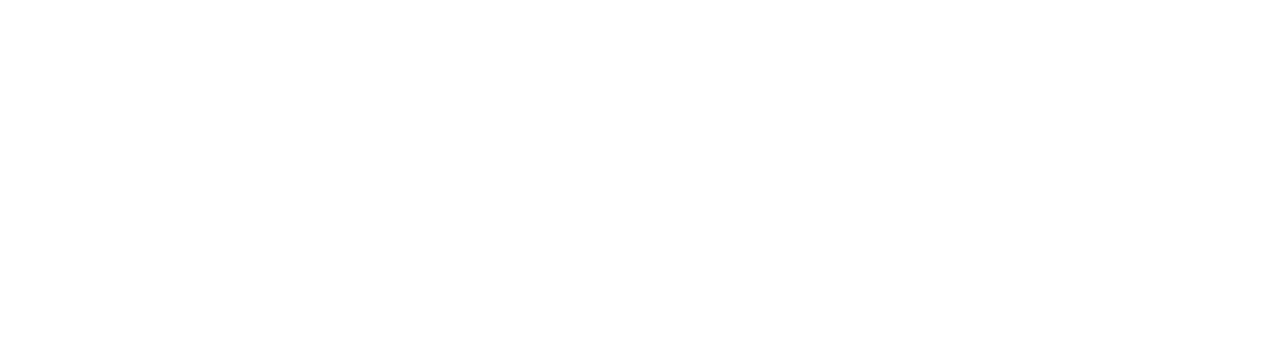
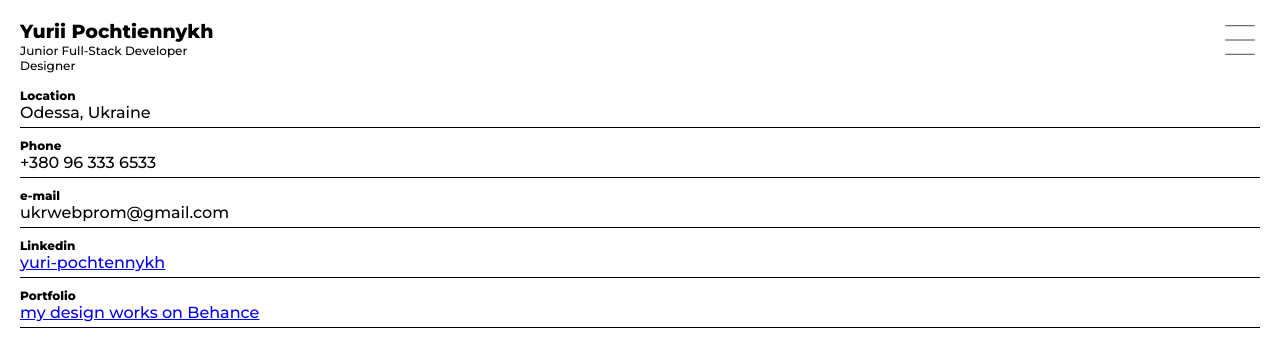
Before and after one commit to ukrwebprom/telegram-bot-web-app, a React (Create React App) app: page /contacts in a window 1280 px wide. Before the commit this address had no page. Shown: the top 360 px of the page. Built offline with nearby package versions, Linux system fonts and the light colour scheme.

Commit message:
contacts

```diff
--- a/src/App.js
+++ b/src/App.js
@@ -5,6 +5,7 @@
 import { Home } from './pages/Home/Home';
 import { Layout } from './pages/Layout/Layout';
 import { Skills } from './pages/Skills/Skills';
+import { Contacts } from './pages/Contacts/Contacts';
 
 function App() {
   return (
@@ -13,6 +14,7 @@
         <Route path='/' element={<Layout />}>
           <Route index element={<Home />} />
           <Route path='skills' element={<Skills />} />
+          <Route path='contacts' element={<Contacts />} />
         </Route>
       </Routes>
       {/* <Button onClick={onToggleButton}>text</Button> */}
--- /dev/null
+++ b/src/components/ContactItem/ContactItem.jsx
@@ -0,0 +1,10 @@
+import './contactitem.scss';
+
+export const ContactItem = ({ name, children }) => {
+    return (
+        <div className='contact-item'>
+            <h3 className='contact-title'>{name}</h3>
+            <p>{children}</p>
+        </div>
+    )
+}
--- /dev/null
+++ b/src/components/ContactItem/contactitem.css
@@ -0,0 +1,11 @@
+.contact-title {
+  font-size: 12px;
+  font-weight: 800;
+  color: var(--tg-theme-text-color);
+}
+
+.contact-item {
+  margin-bottom: 10px;
+  padding-bottom: 5px;
+  border-bottom: 1px solid black;
+}/*# sourceMappingURL=contactitem.css.map */
--- /dev/null
+++ b/src/components/ContactItem/contactitem.scss
@@ -0,0 +1,10 @@
+.contact-title {
+    font-size: 12px;
+    font-weight: 800;
+    color:var(--tg-theme-text-color);
+}
+.contact-item {
+    margin-bottom: 10px;
+    padding-bottom: 5px;
+    border-bottom: 1px solid black;
+}
--- /dev/null
+++ b/src/pages/Contacts/Contacts.jsx
@@ -0,0 +1,13 @@
+import { ContactItem } from "../../components/ContactItem/ContactItem"
+
+export const Contacts = () => {
+    return(
+        <div>
+            <ContactItem name={'Location'}>Odessa, Ukraine</ContactItem>
+            <ContactItem name={'Phone'}>+380 96 333 6533</ContactItem>
+            <ContactItem name={'e-mail'}>ukrwebprom@gmail.com</ContactItem>
+            <ContactItem name={'Linkedin'}><a href='https://www.linkedin.com/in/yuri-pochtennykh/'>yuri-pochtennykh</a></ContactItem>
+            <ContactItem name={'Portfolio'}><a href='https://www.behance.net/ukrwebprom'>my design works on Behance</a></ContactItem>
+        </div>
+    )
+}
--- a/src/pages/Layout/Layout.jsx
+++ b/src/pages/Layout/Layout.jsx
@@ -28,7 +28,7 @@
             <ul>
                 <li><Link to='/' onClick={toggleMenu}>Home</Link></li>
                 <li><Link to='/skills' onClick={toggleMenu}>My Skills</Link></li>
-                <li>Contacts & links</li>
+                <li><Link to='/contacts' onClick={toggleMenu}>Contacts & links</Link></li>
             </ul>
         </div>
       }
```
Also changed, not shown: 1 other file (tests, documents, lock files or other folders).
